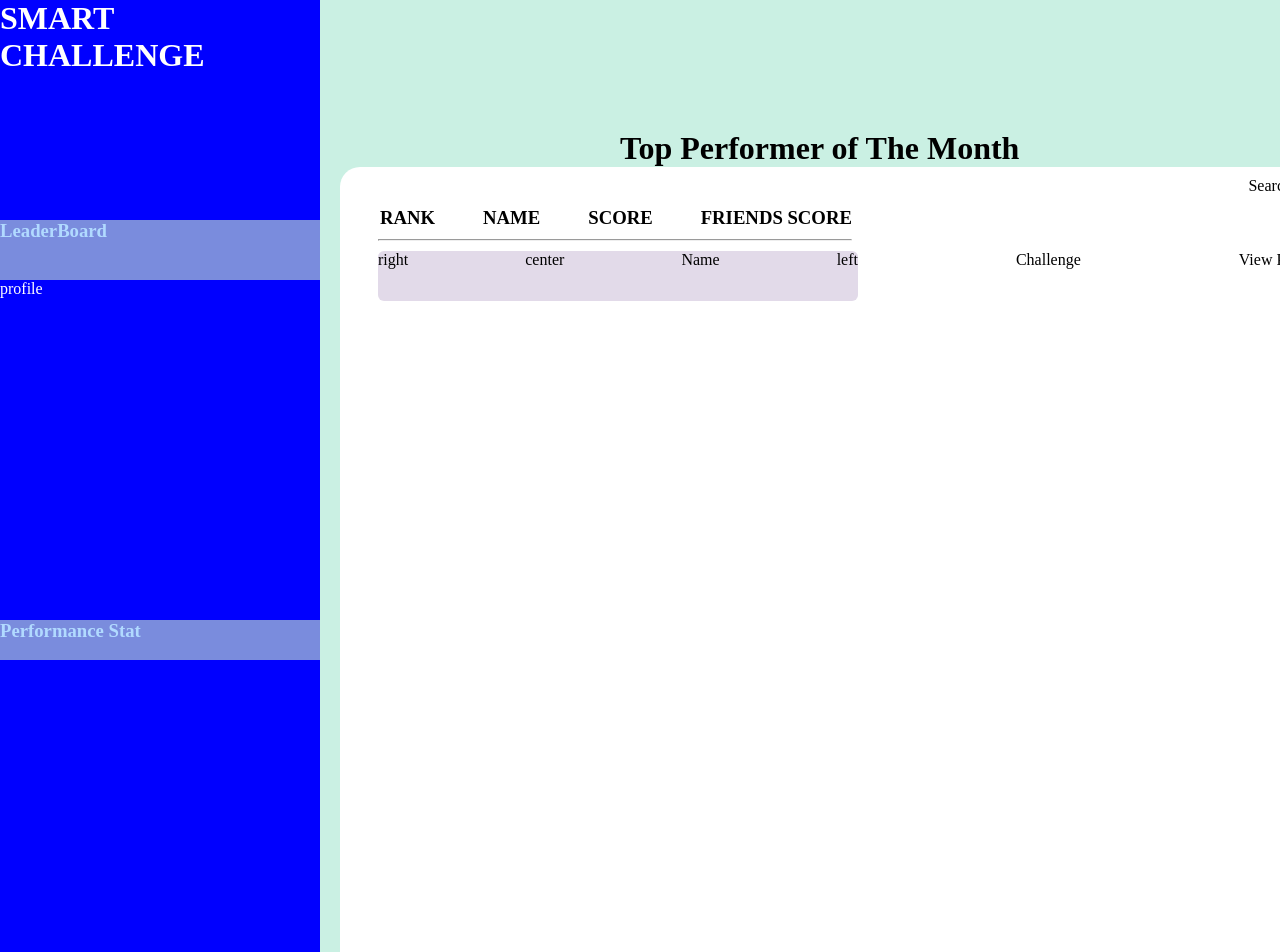
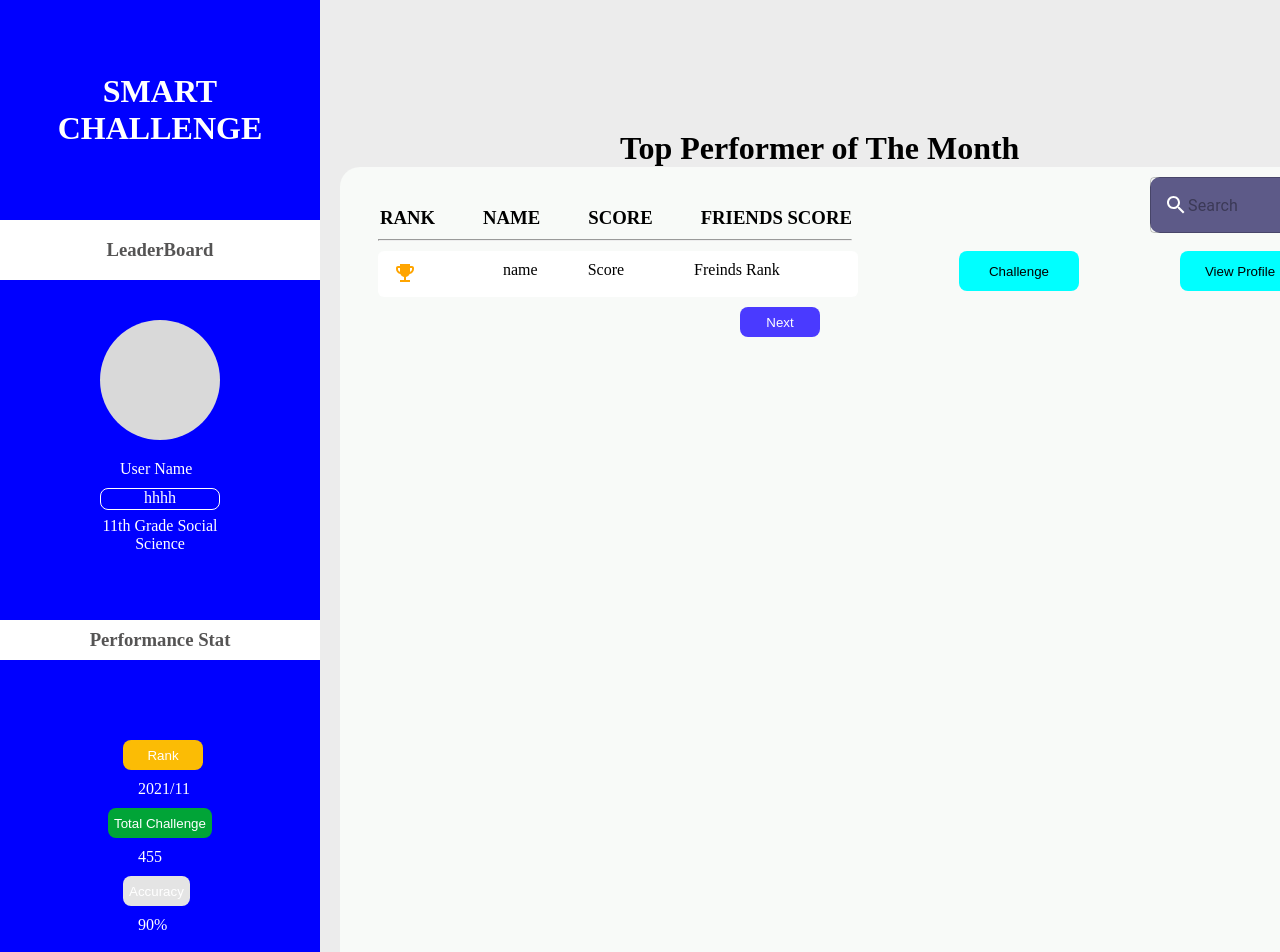
Before and after one commit to Keneni45/Edu-Air-Tech, a React (Vite) app: page /challenge in a window 1280 px wide. Shown: the top 952 px of the page. Built offline with nearby package versions, Linux system fonts and the light colour scheme.

Commit message:
Add Card Component

```diff
--- /dev/null
+++ b/src/Component/Card.tsx
@@ -0,0 +1,25 @@
+import Typography from "@mui/material/Typography";
+import CardContent from "@mui/material/CardContent";
+import Card from "@mui/material/Card";
+import CardMedia from "@mui/material/CardMedia";
+
+const MyCardComponent = () => {
+  return (
+    <Card
+      sx={{ width: "320px", backgroundColor: "blue", alignItems: "center" }}>
+      <CardMedia
+        component="img"
+        height="140"
+        image="/my-image.jpg"
+        alt="My Image"
+      />
+      <CardContent>
+        <Typography variant="body2" color="textSecondary" component="p">
+          Lorem ipsum dolor sit amet, consectetur adipiscing elit.
+        </Typography>
+      </CardContent>
+    </Card>
+  );
+};
+
+export default MyCardComponent;
--- a/src/Component/Modal/Modal.tsx
+++ b/src/Component/Modal/Modal.tsx
@@ -38,7 +38,8 @@ export default function Modal({ children, open, onClose }: modalProps) {
         {children}
 
         <div>
-          <Registartion />
+          {" "}
+          <Registartion />{" "}
         </div>
       </div>
     </>,
--- /dev/null
+++ b/src/Component/Search.tsx
@@ -0,0 +1,45 @@
+import SearchSharpIcon from "@mui/icons-material/SearchSharp";
+import React, { useState } from "react";
+import TextField from "@mui/material/TextField";
+
+interface SearchProps {
+  onSearch: (query: string) => void;
+}
+
+const Search: React.FC<SearchProps> = ({ onSearch }) => {
+  const [query, setQuery] = useState("");
+
+  const handleInputChange = (event: React.ChangeEvent<HTMLInputElement>) => {
+    setQuery(event.target.value);
+  };
+
+  const handleSubmit = (event: React.FormEvent<HTMLFormElement>) => {
+    event.preventDefault();
+    onSearch(query);
+  };
+
+  return (
+    <form onSubmit={handleSubmit}>
+      <TextField
+        placeholder="Search"
+        type="text"
+        value={query}
+        variant="outlined"
+        onChange={handleInputChange}
+        InputProps={{
+          startAdornment: <SearchSharpIcon style={{ color: "white" }} />,
+        }}
+        style={{
+          borderRadius: "10px",
+          marginTop: "10px",
+          background: "rgb(93, 90, 136)",
+          marginRight: "30px",
+          color: "rgb(255,255,255)",
+          width: "150px",
+        }}
+      />
+    </form>
+  );
+};
+
+export default Search;
--- a/src/Page/ChallengeBoard/Challenge.tsx
+++ b/src/Page/ChallengeBoard/Challenge.tsx
@@ -1,25 +1,62 @@
 import styles from "./challenge.module.css";
-import SearchSharpIcon from "@mui/icons-material/SearchSharp";
+
+import EmojiEventsSharpIcon from "@mui/icons-material/EmojiEventsSharp";
+import Search from "../../Component/Search";
+import Modal from "../../Component/Modal/Modal";
+import { useState } from "react";
 
 export default function Challenge() {
+  const [isOpen, setIsOpen] = useState(false);
   return (
     <div>
       <div className={styles.challengeBoard}>
         <div className={styles.board}>
           <div className={styles.leftBoard}>
             <div className={styles.smartTable}>
-              <h1>
-                SMART <br /> CHALLENGE
-              </h1>
+              <div className={styles.txt}>
+                <h1>SMART </h1>
+                <h1>CHALLENGE</h1>
+              </div>
             </div>
+
             <div className={styles.leaderText}>
               <h3>LeaderBoard</h3>
             </div>
-            <div className={styles.userInfo}>profile</div>
+            <div className={styles.userInfo}>
+              <div className={styles.profileImg}>
+                <div className={styles.userName}>User Name</div>
+                <div className={styles.userTxt}>
+                  hhhh
+                  <div style={{ marginTop: "10px" }}>
+                    {" "}
+                    11th Grade Social Science
+                  </div>
+                </div>
+              </div>
+            </div>
             <div className={styles.performanceText}>
               <h3>Performance Stat</h3>
             </div>
-            <div className={styles.performanceTable}></div>
+            <div className={styles.performanceTable}>
+              <div className={styles.performButton}>
+                <div>
+                  <button className={styles.rankBtn}>Rank</button>
+                  <p style={{ marginLeft: "30px", marginTop: "10px" }}>
+                    2021/11
+                  </p>
+                </div>
+                <div>
+                  <button className={styles.challengeBtn}>
+                    Total Challenge
+                  </button>
+                  <p style={{ marginLeft: "30px", marginTop: "10px" }}>455</p>
+                </div>
+                <div>
+                  <button className={styles.accuracyBtn}>Accuracy</button>
+                  <p style={{ marginLeft: "30px", marginTop: "10px" }}>90%</p>
+                </div>
+              </div>
+            </div>
           </div>
 
           <div className={styles.rightBoard}>
@@ -52,26 +89,80 @@ export default function Challenge() {
                   />
                 </div>
                 <div className={styles.rightHeader}>
-                  Search <SearchSharpIcon />
+                  <Search
+                    onSearch={(query: string) =>
+                      console.log(`Searching for "${query}"...`)
+                    }
+                  />
                 </div>
               </div>
               <div className={styles.userContainer}>
                 <div className={styles.userDetailInfo}>
                   <div className={styles.userDeatilInfoList}>
-                    <div>right</div>
-                    <div>center</div>
-                    <div>Name</div>
-                    <div>left</div>
+                    <div className={styles.rank}>
+                      <EmojiEventsSharpIcon
+                        style={{ color: "orange", fontSize: "24px" }}
+                      />
+                    </div>
+                    <div className={styles.name}></div>
+                    <p className={styles.nameText}>name</p>
+
+                    <div className={styles.score}>Score</div>
+                    <div className={styles.friends}>Freinds Rank</div>
                   </div>
                 </div>
-                <div>Challenge</div>
-                <div>View Profile</div>
+                <div>
+                  <button
+                    className={styles.challengeButton}
+                    onClick={() => setIsOpen(true)}>
+                    Challenge
+                  </button>
+                  <Modal
+                    open={isOpen}
+                    onClose={() => setIsOpen(false)}
+                    children={undefined}></Modal>
+                </div>
+                <div>
+                  <button
+                    className={styles.profileButton}
+                    onClick={() => setIsOpen(true)}>
+                    View Profile
+                  </button>
+                  <Modal
+                    open={isOpen}
+                    onClose={() => setIsOpen(false)}
+                    children={undefined}></Modal>
+                </div>
+              </div>
+              <div>
+                <button className={styles.nextButton}>Next</button>
               </div>
             </div>
           </div>
         </div>
       </div>
-      <div className={styles.footer}>foooter</div>
+      <div className={styles.footer}>
+        <ul className={styles.listFooter}>
+          <li>
+            {" "}
+            <h3>Community</h3>{" "}
+          </li>
+          <li>
+            {" "}
+            <h3>Company</h3>
+          </li>
+        </ul>
+        <div className={styles.row}>
+          <ul className={styles.rowList}>
+            <li>hhhh</li>
+            <li>fffffff</li>
+            <li>ggg</li>
+          </ul>
+          <ul>
+            <li>gg</li>
+          </ul>
+        </div>
+      </div>
     </div>
   );
 }
--- a/src/Page/ChallengeBoard/challenge.module.css
+++ b/src/Page/ChallengeBoard/challenge.module.css
@@ -1,5 +1,5 @@
 .challengeBoard {
-  background-color: rgb(202, 240, 227);
+  background-color: rgb(236, 236, 236, 100%);
 }
 .board {
   display: flex;
@@ -10,37 +10,108 @@
   width: 320px;
   background-color: blue;
   color: white;
+  display: flex;
+  justify-content: center;
+  align-items: center;
+  text-align: center;
 }
+
 .leaderText {
   height: 60px;
   width: 320px;
-  background-color: rgb(122, 140, 221);
-  color: rgb(177, 218, 255);
+  background-color: rgb(255, 255, 255, 100%);
+  color: rgb(85, 84, 84);
+  display: flex;
+  justify-content: center;
+  align-items: center;
+  text-align: center;
 }
+
 .userInfo {
   height: 340px;
   width: 320px;
   background-color: blue;
+  display: inline-flex;
+  justify-content: center;
+}
+.profileImg {
+  height: 120px;
+  width: 120px;
+  border-radius: 50%;
+  background-color: rgb(217, 217, 217);
+  margin-top: 40px;
+}
+.userName {
+  margin-top: 140px;
+  margin-left: 20px;
   color: white;
 }
+.userTxt {
+  color: white;
+  height: 20px;
+  border-radius: 8px;
+  text-align: center;
+  border: 1px solid;
+  margin-top: 10px;
+  margin-bottom: 10px;
+}
 .performanceText {
+  display: flex;
+  justify-content: center;
+  align-items: center;
   height: 40px;
   width: 320px;
-  background-color: rgb(122, 140, 221);
-  color: rgb(177, 218, 255);
+  background-color: rgb(255, 255, 255);
+  color: rgb(85, 84, 84);
 }
 .performanceTable {
   height: 340px;
   width: 320px;
   background-color: blue;
   color: white;
+  display: inline-flex;
+  justify-content: center;
+}
+
+.performButton {
+  align-items: center;
+  margin-top: 80px;
+}
+.rankBtn {
+  background-color: rgb(251, 188, 5);
+  width: 80px;
+  margin-left: 15px;
+  height: 30px;
+  border: none;
+  cursor: pointer;
+  border-radius: 8px;
+  color: white;
+}
+.challengeBtn {
+  background-color: rgb(1, 164, 55);
+  margin-top: 10px;
+  height: 30px;
+  border: none;
+  cursor: pointer;
+  border-radius: 8px;
+  color: white;
+}
+.accuracyBtn {
+  background-color: rgb(228, 228, 228);
+  margin-top: 10px;
+  height: 30px;
+  border: none;
+  cursor: pointer;
+  border-radius: 8px;
+  color: white;
+  margin-left: 15px;
 }
 .challengeTable {
   margin-left: 20px;
   margin-right: 20px;
   height: 832px;
-  width: 980px;
-  background-color: white;
+  width: 990px;
+  background-color: rgb(248, 250, 248, 100%);
   border-radius: 20px;
 }
 .tableHeader {
@@ -61,12 +132,88 @@
   margin-left: 38px;
 }
 .userDetailInfo {
-  height: 50px;
+  height: 46px;
   border-radius: 6px;
   width: 480px;
-  background-color: rgb(226, 218, 233);
+  background-color: rgb(255, 255, 255, 100%);
 }
 .userDeatilInfoList {
   display: flex;
-  justify-content: space-between;
 }
+.rank {
+  margin-top: 10px;
+  margin-left: 15px;
+}
+.name {
+  width: 46px;
+  height: 46px;
+  border-radius: 50%;
+  background-color: rgb(255, 255, 255);
+
+  margin-left: 30px;
+}
+.nameText {
+  margin-top: 10px;
+  margin-left: 10px;
+}
+.score {
+  margin-top: 10px;
+  margin-left: 50px;
+}
+.friends {
+  margin-top: 10px;
+  margin-left: 70px;
+}
+.challengeButton {
+  width: 120px;
+  height: 40px;
+  background-color: aqua;
+  cursor: pointer;
+  color: black;
+  border-radius: 8px;
+  border: none;
+}
+.profileButton {
+  width: 120px;
+  height: 40px;
+  background-color: aqua;
+  cursor: pointer;
+  color: black;
+  border-radius: 8px;
+  border: none;
+  margin-right: 30px;
+}
+.nextButton {
+  background-color: rgb(74, 58, 255);
+  border-radius: 8px;
+  margin-left: 400px;
+  cursor: pointer;
+  border: none;
+  color: white;
+  width: 80px;
+  height: 30px;
+  margin-top: 10px;
+}
+.footer {
+  /* display: flex; */
+  margin-left: 700px;
+  height: 320px;
+  background-color: white;
+}
+.row {
+  margin-left: -10px;
+}
+.footerList {
+  display: flex;
+}
+.listFooter {
+  display: flex;
+  list-style: none;
+  margin-top: 60px;
+  gap: 4rem;
+}
+.rowList {
+  font-size: 18px;
+  margin-top: 10px;
+  list-style: none;
+}
--- /dev/null
+++ b/src/Page/ExerciseQuestion/ExerciseQuestionPage.tsx
@@ -0,0 +1,22 @@
+import React, { useState } from "react";
+import Modal from "../../Component/Modal/Modal";
+import MyCardComponent from "../../Component/Card";
+
+export default function MyCard() {
+  const [isOpen, setIsOpen] = useState(false);
+  function handleClick() {
+    setIsOpen(true);
+  }
+
+  return (
+    <div>
+      <div onClick={handleClick}>
+        <MyCardComponent />
+      </div>
+      <Modal
+        open={isOpen}
+        onClose={() => setIsOpen(false)}
+        children={undefined}></Modal>
+    </div>
+  );
+}
```
Also changed, not shown: src/App.tsx (+6 -2 lines).
